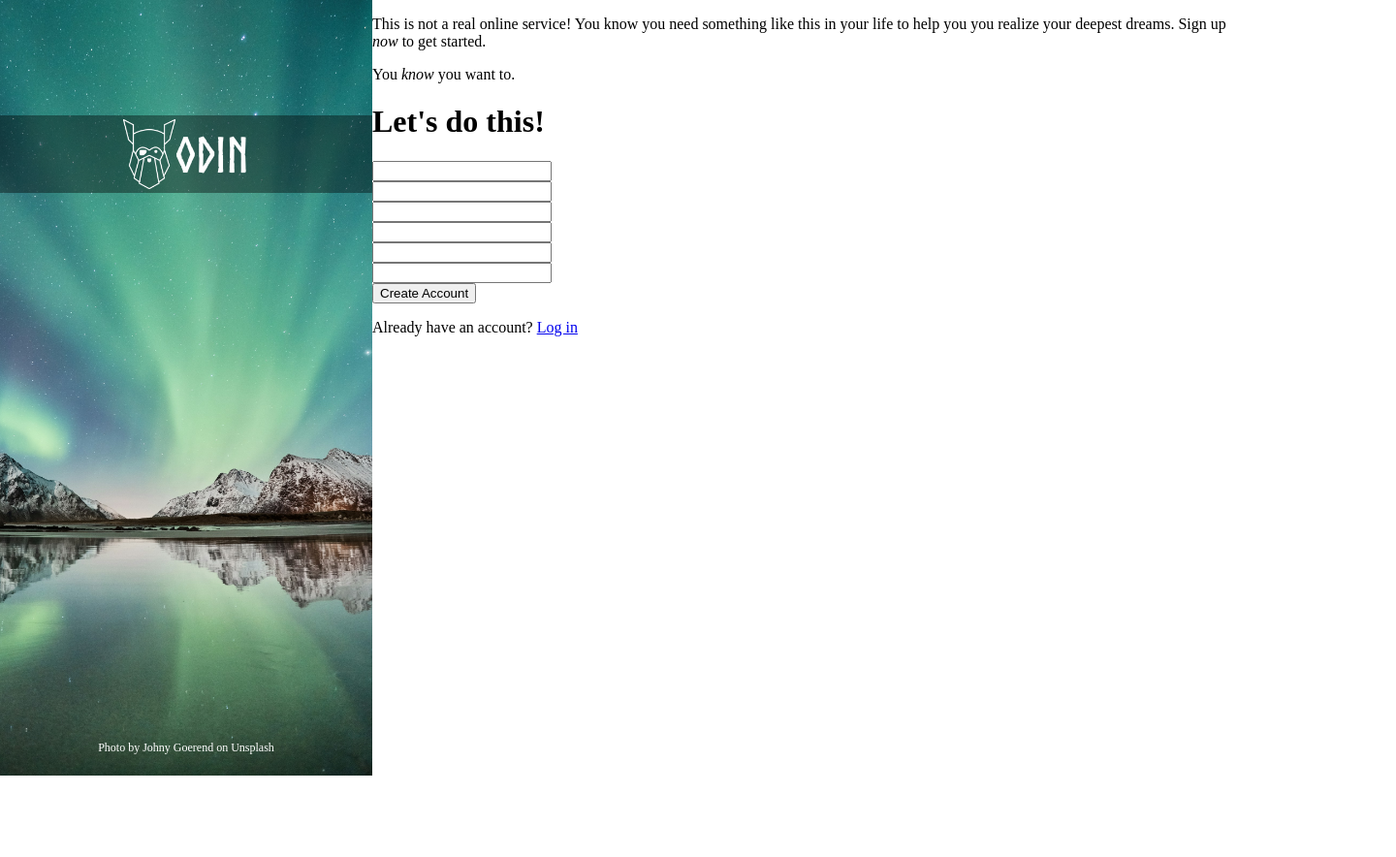
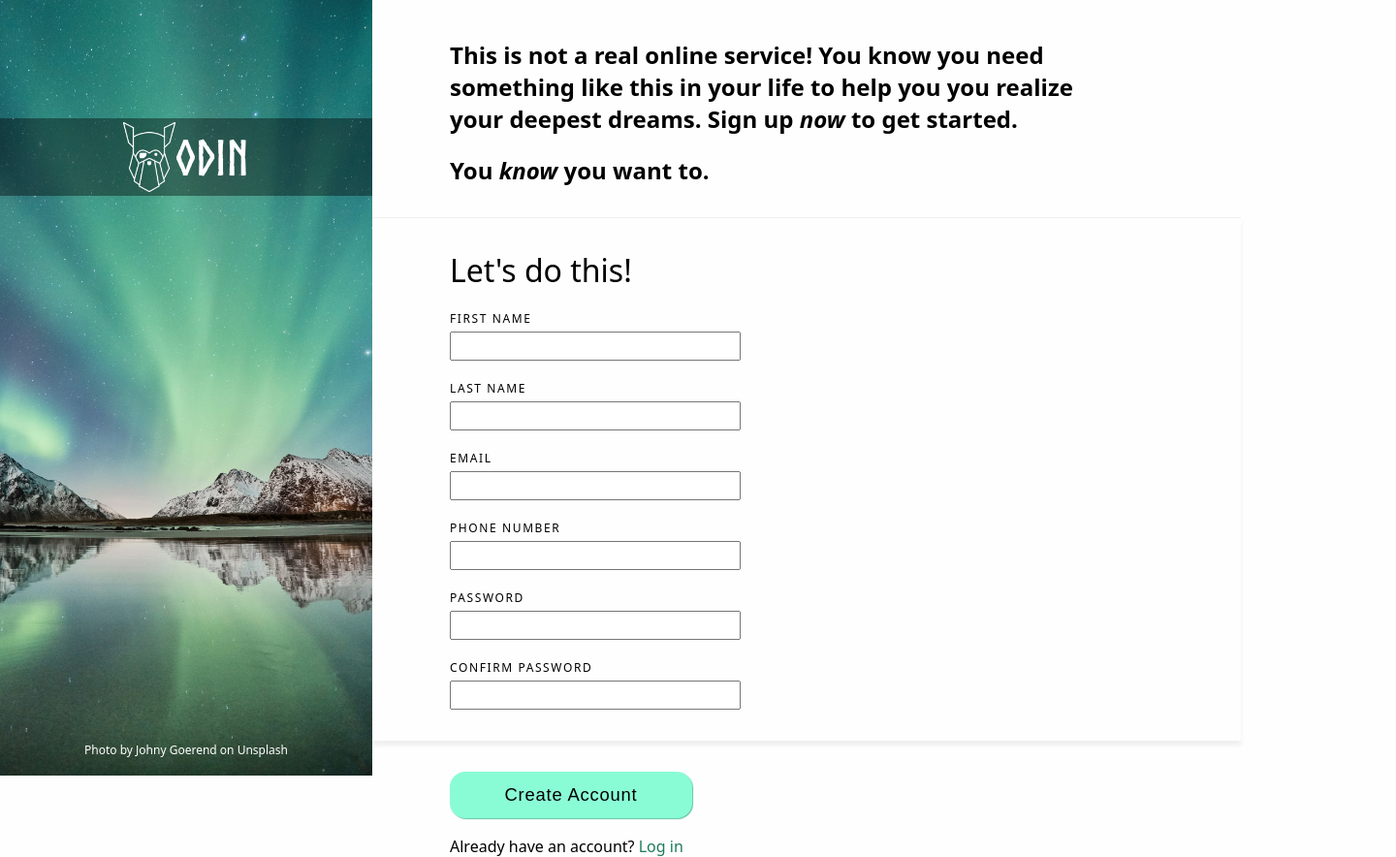
Before and after one commit to ShrikeSwallow/sign-up-form-TOP, a plain HTML site: page index.html in a window 1280 px wide. Shown: the whole page at 97% size, 1440 px wide, since content can reach past the window. Before the commit the page ends 800 px from the top, so only its background shows below. Drawn offline with Linux system fonts and the light colour scheme.

Commit message:
Style everything but inputs

```diff
--- a/index.html
+++ b/index.html
@@ -38,31 +38,40 @@
       </figure>
     </aside>
     <main>
-      <h1>Let's do this!</h1>
       <form action="" method="get">
-        <div class="form-field">
-          <label><input type="text" /></label>
+        <div class="wrapper">
+          <legend>Let's do this!</legend>
+          <div class="form-cell">
+            <label for="first-name">First name</label>
+            <input id="first-name" type="text" />
           </div>
-        <div class="form-field">
-          <label><input type="text" /></label>
+          <div class="form-cell">
+            <label for="last-name">Last name</label>
+            <input id="last-name" type="text" />
           </div>
-        <div class="form-field">
-          <label><input type="text" /></label>
+          <div class="form-cell">
+            <label for="email">Email</label><input id="email" type="email" />
           </div>
-        <div class="form-field">
-          <label><input type="text" /></label>
+          <div class="form-cell">
+            <label for="phone-number">Phone number</label>
+            <input id="phone-number" type="tel" />
           </div>
-        <div class="form-field">
-          <label><input type="text" /></label>
+          <div class="form-cell">
+            <label for="password">Password</label>
+            <input id="password" type="password" />
           </div>
-        <div class="form-field">
-          <label><input type="text" /></label>
+          <div class="form-cell">
+            <label for="password-confirmation">Confirm password</label>
+            <input id="password-confirmation" type="password" />
           </div>
-        <div class="submit"><button type="submit">Create Account</button></div>
-      </form>
+        </div>
+        <div class="submit">
+          <button type="submit">Create Account</button>
           <p class="log-in">
             Already have an account? <a href="./login.html">Log in</a>
           </p>
+        </div>
+      </form>
     </main>
   </body>
 </html>
--- a/style.css
+++ b/style.css
@@ -5,33 +5,15 @@
 }
 body {
   box-sizing: border-box;
+  height: 100vh;
   margin: 0 0 0 30vw;
   padding: 0;
+  background-color: #fefefe;
+  font-family: system-ui, sans-serif;
 }
-
-.logo {
-  background-color: rgba(0, 0, 0, 0.6);
-  height: 80px;
-  width: 30vw;
-  display: flex;
-  justify-content: center;
-  align-items: center;
-  position: relative;
-  top: 40%;
+p {
+  margin: 0;
 }
-
-.logo img {
-  height: 90%;
-  width: auto;
-}
-
-.logo p {
-  margin: 0;
-  font-family: "Odin";
-  font-size: 50px;
-  color: white;
-}
-
 figure {
   margin: 0;
   position: fixed;
@@ -78,3 +60,85 @@ figcaption a {
   font-size: 50px;
   color: white;
 }
+
+header,
+main {
+  padding: 0;
+}
+
+header {
+  padding: 2rem 10rem 2rem 5rem;
+  height: 20%;
+  display: flex;
+  flex-direction: column;
+  justify-content: flex-end;
+  gap: 20px;
+}
+
+header p {
+  font-size: 1.5rem;
+  font-weight: 700;
+}
+
+main {
+  /* display: flex;
+  justify-content: flex-start; */
+}
+
+form {
+  /* display: flex;
+  flex-wrap: wrap;
+  gap: 20px 60px; */
+}
+.wrapper {
+  display: flex;
+  flex-wrap: wrap;
+  gap: 20px 60px;
+  padding: 2rem 0;
+  border-top: 0.5px solid #eeeeee;
+  box-shadow: 0px 5px 5px 0px #efefef;
+}
+legend {
+  min-width: 100%;
+  padding: 0 5rem;
+  font-size: 2rem;
+  font-weight: 500;
+}
+.form-cell {
+  padding: 0 5rem;
+  display: flex;
+  flex-direction: column;
+  width: 300px;
+  gap: 5px;
+  font-size: 0.75rem;
+  font-weight: 500;
+  text-transform: uppercase;
+  letter-spacing: 0.1rem;
+}
+
+.form-cell input {
+  height: 1.5rem;
+}
+
+.submit {
+  margin-top: 2rem;
+  padding: 0 5rem;
+}
+
+.submit button {
+  width: 250px;
+  height: 3rem;
+  margin-bottom: 1em;
+  background-color: #89fcd6;
+  border: none;
+  border-radius: 1rem;
+  font-size: 1.15rem;
+  letter-spacing: 0.05rem;
+  box-shadow: 1px 1px 1px 0px #63c7a6;
+}
+
+.submit p a {
+  text-decoration: none;
+  font-weight: 500;
+  color: #1f7a5c;
+}
```
Lines whose indentation alone changed are shown as unchanged.
